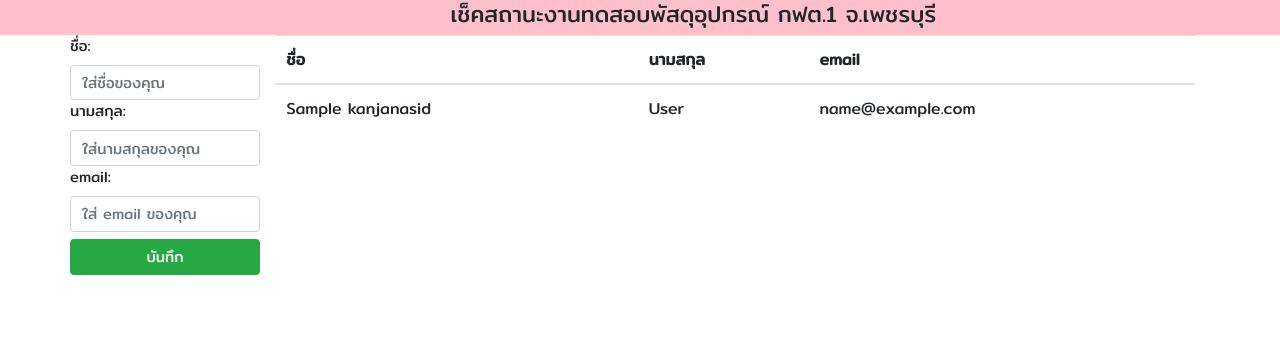
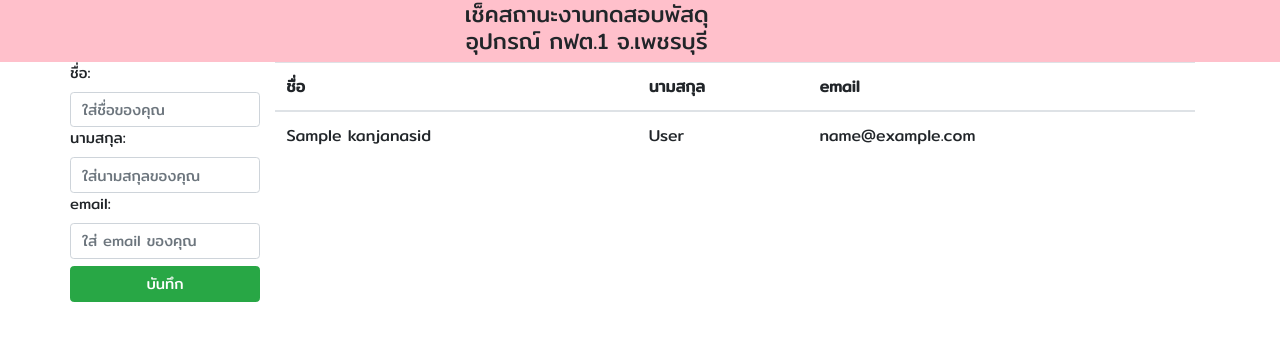
Before and after one commit to kanjanasid/abouttestingstatus, a PHP site: page /checkstatus.php in a window 1280 px wide. Shown: the top 341 px of the page. Run offline with PHP 8.4, Linux system fonts and the light colour scheme; tables that the repository leaves empty or names only in its code hold one stand-in row (values such as "Sample post"); data that the repository does not hold is empty.

Commit message:
Add files via upload

```diff
--- a/checkstatus.php
+++ b/checkstatus.php
@@ -32,7 +32,7 @@
 	<body>
 		<div class = "container-fluid" style = "background-color:pink;">
 			<div class="row row-center">
-				<div class="col-lg-5 offset-lg-4" style="background-color:pink;">
+				<div class="col-lg-3 offset-lg-4" style="background-color:pink;">
 					<h4>เช็คสถานะงานทดสอบพัสดุอุปกรณ์ กฟต.1 จ.เพชรบุรี</h4>
 				</div>
 			</div>
```
